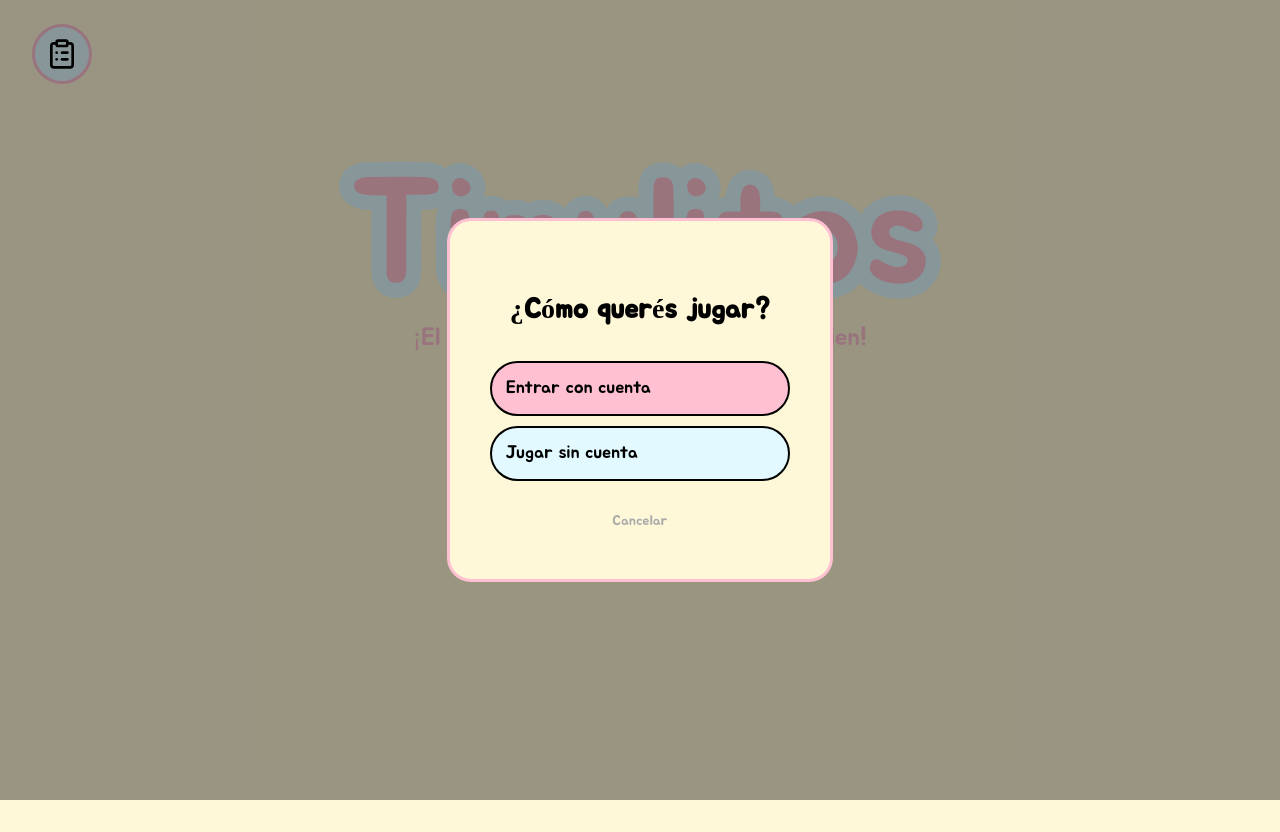
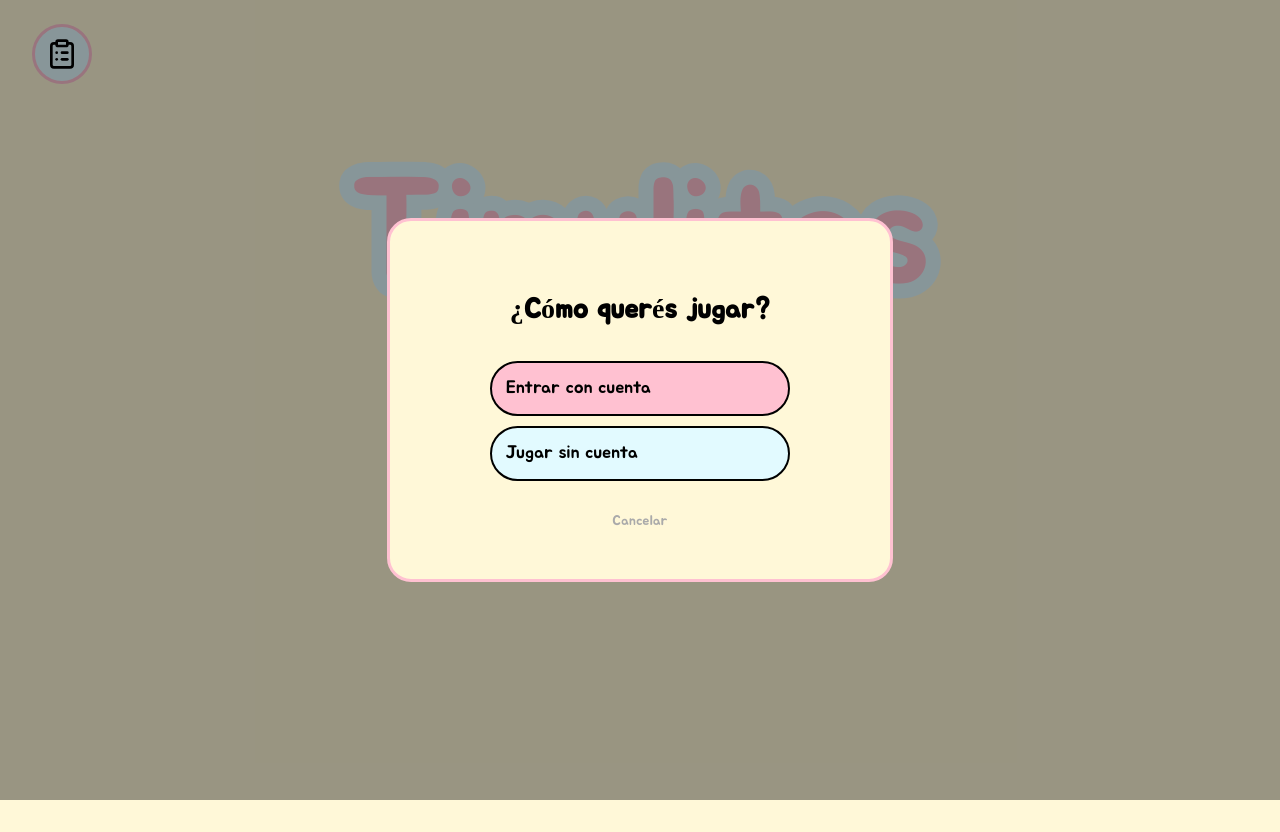
Before and after one commit to VickyLew17/Timulitos-Front, a plain HTML site: page index.html in a window 1280 px wide. Both pictures are taken after a click on the button "Comenzar". After the commit the page ends 800 px from the top, so only its background shows below. Drawn offline with Linux system fonts and the light colour scheme.

Commit message:
tamaño popup  y algo mas

```diff
--- a/style.css
+++ b/style.css
@@ -244,7 +244,7 @@
         border-radius: 24px;
         padding: 48px 40px;
         text-align: center;
-        max-width: 420px;
+        width: 420px;
         display: flex;
         flex-direction: column;
         gap: 10px;
@@ -318,11 +318,13 @@
             margin-top: -20px;
         }
 
+
         .elegir-usuarios {
         display: grid;
         grid-template-columns: 1fr 1fr;
         gap: 32px;
         padding: 0 32px;
+        margin-top: 90px;
         }
 
         .jugador-seccion {
@@ -333,6 +335,7 @@
         flex-direction: column;
         gap: 12px;
         margin-bottom: 32px;
+
         }
 
         .jugador-seccion h2 {
@@ -402,7 +405,6 @@
 
         .pantalla {
             display: none;
-            min-height: 100vh;
         }
 
         .pantalla.activa {
@@ -413,13 +415,11 @@
             display: block;
         }
 
-        #Comenzar,
-        #CrearUsuario {
+        #Comenzar,#CrearUsuario {
             display: none;
             position: fixed;
             inset: 0;
             background: rgba(0,0,0,.4);
             justify-content: center;
             align-items: center;
-            z-index: 100;
         }
```
